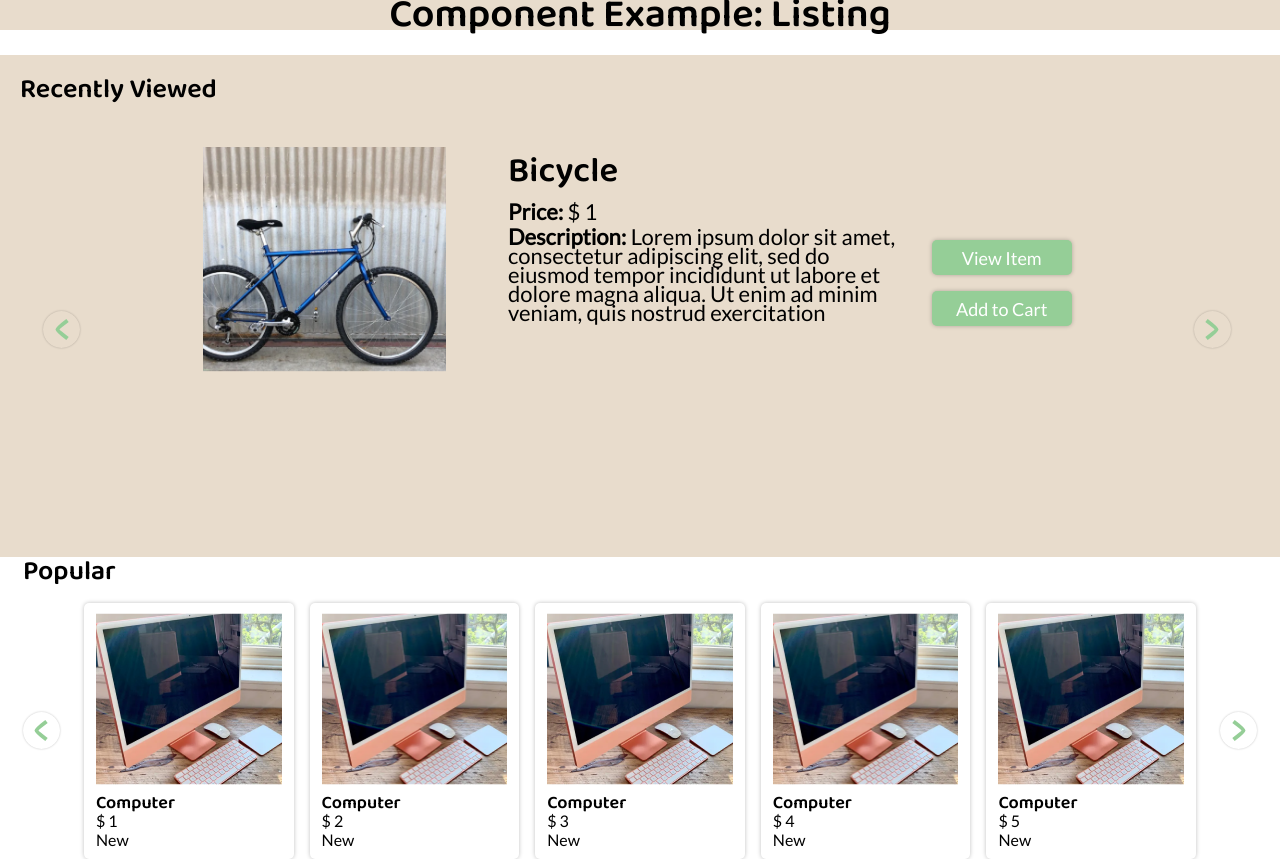
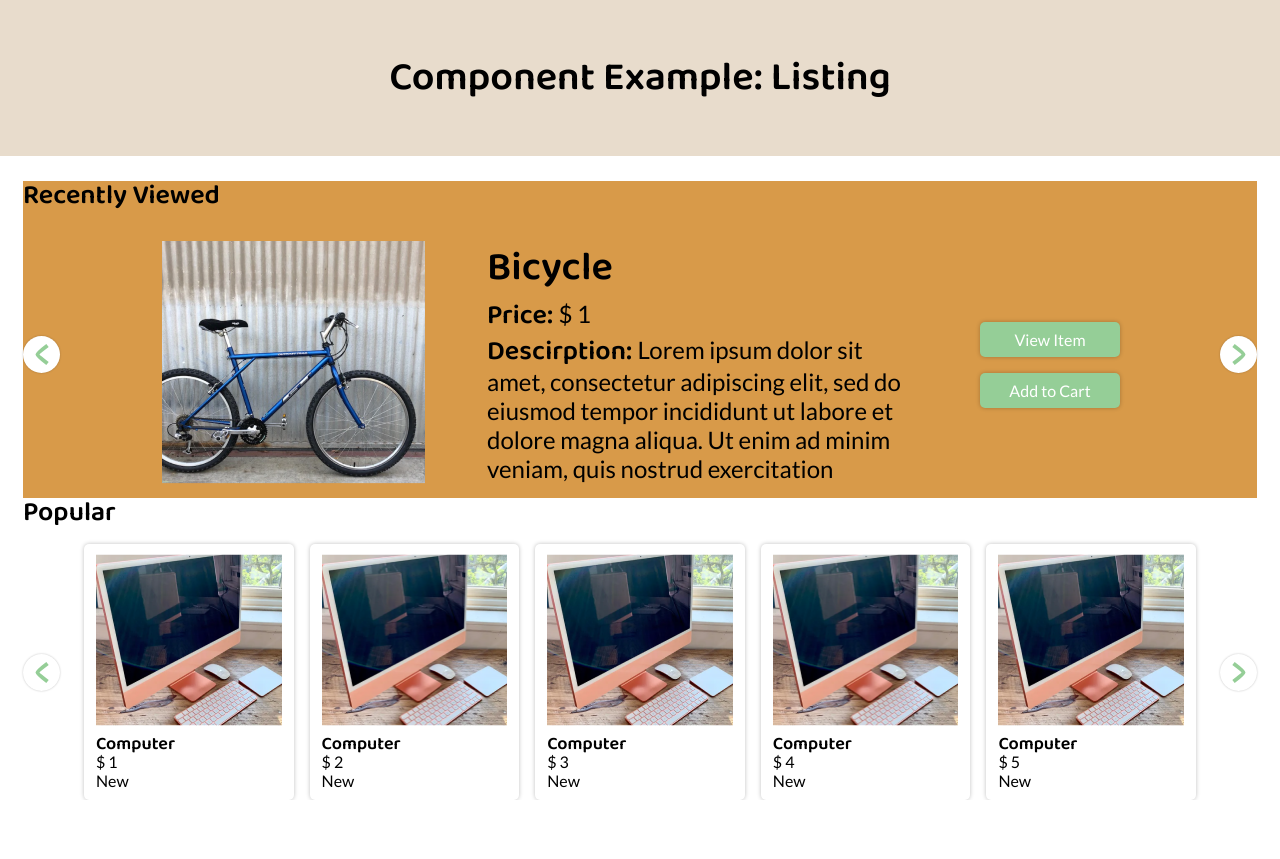
Before and after one commit to mikehe123/ushop-component-example-typescript, a Next.js app: page / in a window 1280 px wide. After the commit the page ends 800 px from the top, so only its background shows below. Built offline with nearby package versions, Linux system fonts and the light colour scheme.

Commit message:
Fixed CarouselItem component on the Landing Page

```diff
--- a/components/button/S.Button.tsx
+++ b/components/button/S.Button.tsx
@@ -1,21 +1,25 @@
 import styled from "styled-components";
 
 export const Container = styled.div`
-  display: inline-block;
+  display: flex;
+  align-items: center;
+  justify-content: center;
   width: 140px;
   height: 35px; /* what if text overflow? maybe can set different text size if button text is too long*/
   box-shadow: 0px 0px 4px rgba(0, 0, 0, 0.25);
   border-radius: 5px;
-  margin: 5%;
   background-color: #95ce97;
+  margin: 8px;
 `;
 
 export const buttonText = styled.div`
   font-family: "Lato";
   font-style: normal;
   font-weight: 400;
-  font-size: 18px;
-  text-align: center; /*maybe there are some better way*/
-  margin-top: 5%;
+  font-size: 16px;
+  line-height: 19px;
+  display: flex;
+  align-items: center;
+  text-align: center;
   color: white;
 `;
--- a/components/carousel/Carousel.tsx
+++ b/components/carousel/Carousel.tsx
@@ -1,52 +1,53 @@
 import ListingShifter from "@components/listing-shifter/ListingShifter";
-import CarrotCellItem from "@components/carousel/CarouselItem";
+import CarouselItem from "@components/carousel/CarouselItem";
 
 import { useState } from "react";
 import * as S from "./S.Carousel";
 
-interface CarrotCell {
+interface Carousel {
   listingTitle: string;
 }
 
-const CarrotCell: React.FC<CarrotCell> = ({ listingTitle }) => {
+const Carousel: React.FC<Carousel> = ({ listingTitle }) => {
   const [listItems, setListItems] = useState(placeHolderData);
 
   const handleShift = (direction: number) => {
     setListItems(
-      listItems.slice(direction * 5).concat(listItems.slice(0, direction * 5))
+      listItems.slice(direction * 1).concat(listItems.slice(0, direction * 1))
     );
   };
 
   return (
     <S.Container>
       <S.Title>{listingTitle}</S.Title>
-      <S.ContainerListing>
+      <S.ContainerCarousel>
         <ListingShifter direction="left" onClick={() => handleShift(-1)} />
         <S.ContainerItem>
           {listItems.slice(0, 1).map((item) => {
             return (
-              <CarrotCellItem
+              <CarouselItem
                 key={item.id}
                 itemImage={item.itemImage}
                 itemName={item.itemName}
                 itemPrice={item.itemPrice}
-                itemCondition={item.itemCondition}
+                itemDescription={item.itemDescription}
               />
             );
           })}
         </S.ContainerItem>
         <ListingShifter direction="right" onClick={() => handleShift(1)} />
-      </S.ContainerListing>
+      </S.ContainerCarousel>
     </S.Container>
   );
 };
 
-export default CarrotCell;
+export default Carousel;
 
 const placeHolderData = new Array(13).fill(0).map((_, index) => ({
   id: index,
   itemImage: "@asset/bicycle.png",
   itemName: "Bicycle",
   itemPrice: index + 1,
-  itemCondition: "Lorem ipsum dolor sit amet, consectetur adipiscing elit, sed do eiusmod tempor incididunt ut labore et dolore magna aliqua. Ut enim ad minim veniam, quis nostrud exercitation",
+  itemDescription:
+    "Lorem ipsum dolor sit amet, consectetur adipiscing elit, sed do eiusmod tempor incididunt ut labore et dolore magna aliqua. Ut enim ad minim veniam, quis nostrud exercitation",
 }));
--- a/components/carousel/CarouselItem.tsx
+++ b/components/carousel/CarouselItem.tsx
@@ -2,18 +2,18 @@ import * as S from "./S.CarouselItem";
 import computerImage from "@asset/bicycle.png";
 import Button from "@components/button/Button";
 
-interface CarrotCellItemProps {
+interface CarouselItemProps {
   itemImage: string;
   itemName: string;
   itemPrice: Number;
-  itemCondition: string;
+  itemDescription: string;
 }
 
-const CarrotCellItem: React.FC<CarrotCellItemProps> = ({
+const CarouselItem: React.FC<CarouselItemProps> = ({
   itemImage,
   itemName,
   itemPrice,
-  itemCondition,
+  itemDescription,
 }) => {
   return (
     <S.Container>
@@ -23,26 +23,20 @@ const CarrotCellItem: React.FC<CarrotCellItemProps> = ({
       <S.ContainerItemMid>
         <S.ItemName>{itemName}</S.ItemName>
         <S.ItemPrice>
-                    <S.Bold>{`Price:\xa0`}</S.Bold>
-                    {`$ ${itemPrice}`}
+          <S.TextBold>{"Price: "}</S.TextBold>
+          <S.Text>{" $ " + itemPrice}</S.Text>
         </S.ItemPrice>
-
-            <S.ItemCondition>
-                <span>
-                    <span style={{ fontWeight: 700 }}>Description:{`\xa0`}
-                    </span>
-                    {itemCondition}
-                </span>
-            </S.ItemCondition>
+        <S.ItemDescription>
+          <S.TextBold>{"Descirption: "}</S.TextBold>
+          <S.Text>{itemDescription}</S.Text>
+        </S.ItemDescription>
       </S.ContainerItemMid>
       <S.ContainerItemRight>
-            <Button buttonText={"View Item"}/>
-            <Button buttonText={"Add to Cart"}/>
+        <Button buttonText={"View Item"} />
+        <Button buttonText={"Add to Cart"} />
       </S.ContainerItemRight>
-
     </S.Container>
-
   );
 };
 
-export default CarrotCellItem;
+export default CarouselItem;
--- a/components/carousel/S.Carousel.tsx
+++ b/components/carousel/S.Carousel.tsx
@@ -1,27 +1,22 @@
 import styled from "styled-components";
-import * as listingStyle from "@components/listing/S.Listing"
+import * as listingStyle from "@components/listing/S.Listing";
 
-export const Title = listingStyle.Title
-export const ContainerListing = listingStyle.ContainerListing
-
-export const Container = styled.div`
-  width: 100%;
-  /* height:100%; */
-  background-color: #E8DCCC;
-  padding: 20px 20px 20px 20px;
-  /* display: flex; */
+export const Title = listingStyle.Title;
+export const ContainerCarousel = styled.div`
+  display: flex;
+  flex-direction: row;
+  align-items: center;
   justify-content: center;
-  align-items: center;
+  max-width: 1234px;
 `;
 
+export const Container = styled.div``;
 
 export const ContainerItem = styled.div`
-  width: 80%;
-  margin-top: 16px;
+  margin-top: 20px;
   display: flex;
   flex-direction: row;
   align-items: center;
   justify-content: space-around;
   justify-items: flex-start;
-  max-width: 1234px;
 `;
--- a/components/carousel/S.CarouselItem.tsx
+++ b/components/carousel/S.CarouselItem.tsx
@@ -2,25 +2,27 @@ import styled from "styled-components";
 import NImage from "next/image";
 
 export const Container = styled.div`
-  height: 50vh;
-  grid-template-columns: 2fr 3.5fr 1.2fr;
-  width:90%;
-  display: grid;
-`
+  display: flex;
+  flex-direction: row;
+  align-items: center;
+  justify-items: center;
+  margin: 0 92px 0 92px;
+`;
 
 export const ContainerItemLeft = styled.div`
   text-align: center;
   padding: 10px 12px 10px 10px;
+  flex: 1 0 auto;
 `;
 
 export const ContainerItemMid = styled.div`
-  padding: 20px 10px 10px 50px;
+  padding: 20px 52px 10px 50px;
 `;
 
 export const ContainerItemRight = styled.div`
   text-align: center;
-  padding-top: 60%;
-
+  display: flex;
+  flex-direction: column;
 `;
 
 export const Image = styled(NImage)`
@@ -28,29 +30,32 @@ export const Image = styled(NImage)`
   height: 271px;
 `;
 
-
 export const ItemName = styled.div`
   font-family: "Baloo 2";
   font-style: normal;
   font-weight: 600;
-  font-size: 35px;
-  line-height: 16px;
-  padding: 6px 0px 20px 0px;
-
+  font-size: 40px;
+  line-height: 30px;
+  margin-bottom: 16px;
 `;
 
 export const ItemPrice = styled.div`
+  margin-bottom: 4px;
+`;
+export const ItemDescription = styled(ItemPrice)``;
+
+export const Text = styled.div`
   font-family: "Lato";
   font-style: normal;
   font-weight: 400;
-  font-size: 22px;
-  line-height: 19px;
-  display: flex;
-  padding: 3px 0px 3px 0px;
+  font-size: 24px;
+  line-height: 29px;
+  display: inline;
 `;
-
-export const Bold = styled.div`
-    font-weight: bold;
-`
-
-export const ItemCondition = styled(ItemPrice)``;
+export const TextBold = styled(Text)`
+  font-family: "Baloo 2";
+  font-style: normal;
+  font-weight: 600;
+  font-size: 27px;
+  line-height: 30px;
+`;
--- a/components/listing-shifter/S.ListingShifter.tsx
+++ b/components/listing-shifter/S.ListingShifter.tsx
@@ -2,15 +2,14 @@ import styled from "styled-components";
 import NImage from "next/image";
 
 export const Container = styled.div<{ direction: string }>`
-  width: 37px;
-  height: 37px;
+  min-width: 37px;
+  min-height: 37px;
+  background-color: white;
   box-shadow: 0px 0px 2px rgba(0, 0, 0, 0.25);
   border-radius: 999px;
   display: flex;
   justify-content: center;
   user-select: none;
-  margin: ${({ direction }) =>
-    direction === "left" ? "0 16px 0 0" : "0 0 0 16px"};
 `;
 
 export const Image = styled(NImage)<{ direction: string }>`
--- a/components/listing/S.Listing.tsx
+++ b/components/listing/S.Listing.tsx
@@ -24,4 +24,5 @@ export const ContainerList = styled.div`
   display: flex;
   flex-direction: row;
   justify-content: space-around;
+  margin: 0 16px 0 16px;
 `;
--- a/pages/index.tsx
+++ b/pages/index.tsx
@@ -1,7 +1,7 @@
 import type { NextPage } from "next";
 import styles from "@styles/Home.module.css";
 import Listing from "@components/listing/Listing";
-import CarrotCell from "@components/carousel/Carousel";
+import Carousel from "@components/carousel/Carousel";
 
 const Home: NextPage = () => {
   return (
@@ -9,7 +9,9 @@ const Home: NextPage = () => {
       <div className={styles.bannerBoard}>
         <div className={styles.text}>Component Example: Listing</div>
       </div>
-      <CarrotCell listingTitle="Recently Viewed" />
+      <div className={styles.backgroundCarousel}>
+        <Carousel listingTitle="Recently Viewed" />
+      </div>
       <Listing listingTitle="Popular" />
     </div>
   );
--- a/styles/Home.module.css
+++ b/styles/Home.module.css
@@ -4,6 +4,7 @@
   width: 100vw;
   height: 100vh;
   align-items: center;
+  background-color: white;
 }
 
 .bannerBoard {
@@ -23,3 +24,8 @@ align-items: center;
   font-weight: 600;
   line-height: 30px;
 }
+
+.backgroundCarousel {
+  background-color: #d89a49;
+  /* height: 400px; */
+}
```
Lines whose indentation alone changed are shown as unchanged.
